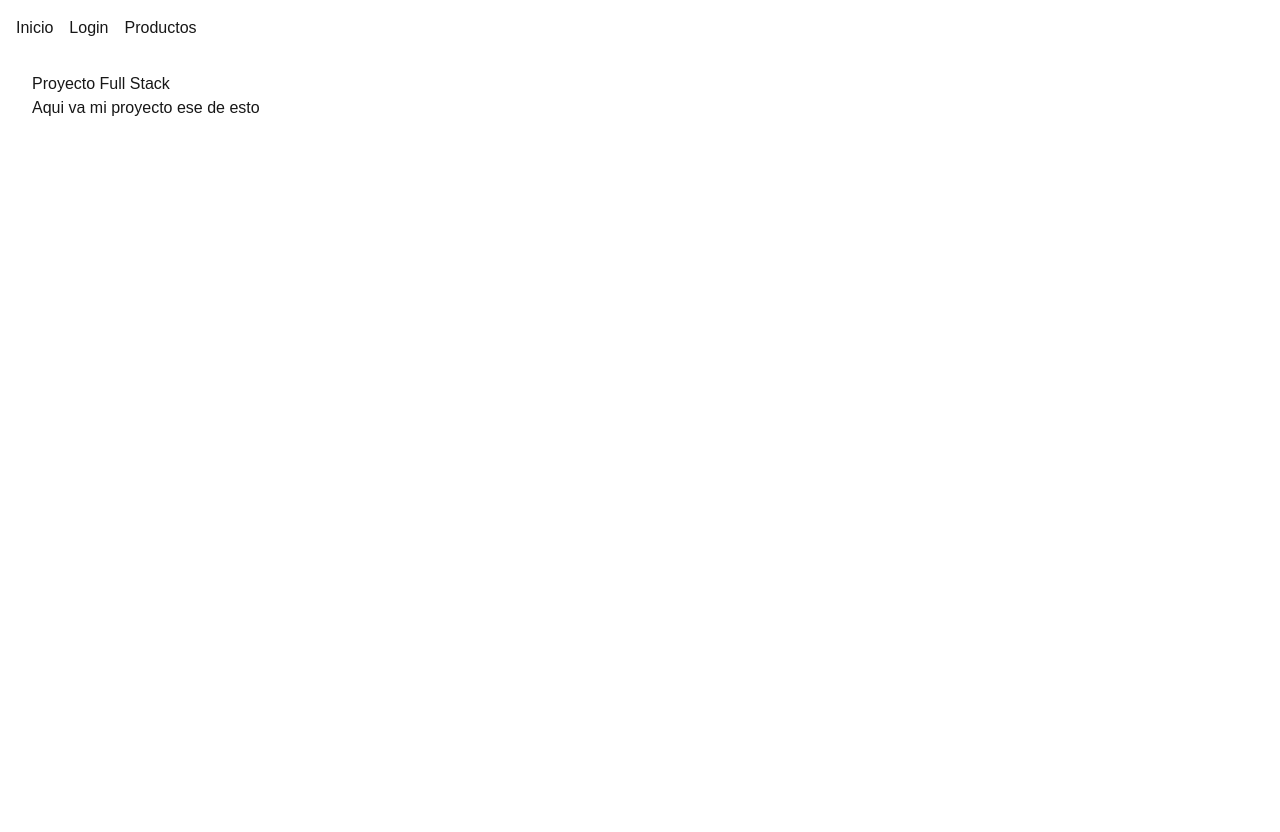
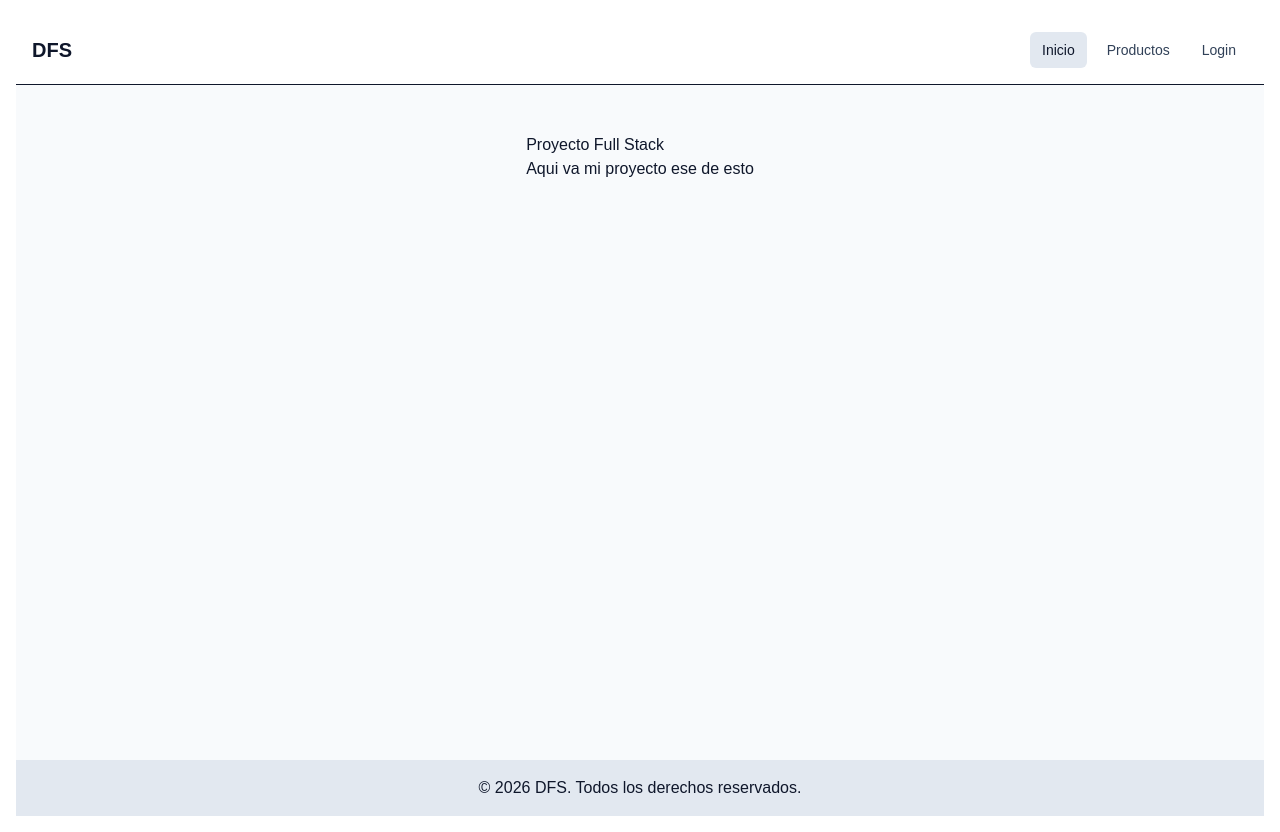
Before and after one commit to EPTecmi/dfs-front, a Next.js app: page / in a window 1280 px wide. Before the commit the page ends 800 px from the top, so only its background shows below. Built offline with nearby package versions, Linux system fonts and the light colour scheme.

Commit message:
Implement AppShell and Navbar components; add ProtectedLayout for route protection

```diff
--- /dev/null
+++ b/src/app/(protected)/layout.js
@@ -0,0 +1,9 @@
+import AuthGuard from "@/components/AuthGuard";
+
+export default function ProtectedLayout({ children }) {
+  return (
+    <AuthGuard>
+      {children}
+    </AuthGuard>
+  );
+}
--- a/src/app/layout.js
+++ b/src/app/layout.js
@@ -1,6 +1,6 @@
 import { Geist, Geist_Mono } from "next/font/google";
 import "./globals.css";
-import Link from 'next/link';
+import AppShell from "@/components/AppShell";
 
 const geistSans = Geist({
   variable: "--font-geist-sans",
@@ -13,8 +13,8 @@ const geistMono = Geist_Mono({
 });
 
 export const metadata = {
-  title: "Create Next App",
-  description: "Generated by create next app",
+  title: "DFS - Proyecto Full Stack",
+  description: "Proyecto de desarrollo full stack utilizando Next.js, Tailwind CSS. Este proyecto incluye funcionalidades de autenticación, gestión de productos y una interfaz de usuario moderna y responsiva.",
 };
 
 export default function RootLayout({ children }) {
@@ -23,14 +23,9 @@ export default function RootLayout({ children }) {
       <body
         className={`${geistSans.variable} ${geistMono.variable} antialiased p-4`}
       >
-        <nav className="mb-4">
-          <ul className="flex space-x-4">
-            <li><Link href="/">Inicio</Link></li>
-            <li><Link href="/login">Login</Link></li>
-            <li><Link href="/productos">Productos</Link></li>
-          </ul>
-        </nav>
-        {children}
+        <AppShell>
+          {children}
+        </AppShell>
       </body>
     </html>
   );
--- /dev/null
+++ b/src/components/AppShell.js
@@ -0,0 +1,15 @@
+import Navbar from "./Navbar";
+
+export default function AppShell({ children }) {
+  return (
+    <div className="min-h-screen flex flex-col bg-slate-50 text-slate-900">
+      <Navbar />
+      <main className="mx-auto max-w-5xl px-4 py-8">
+        {children}
+      </main>
+      <footer className="bg-slate-200 text-center py-4 mt-auto">
+        <p>&copy; 2026 DFS. Todos los derechos reservados.</p>
+      </footer>
+    </div>
+  );
+}
--- /dev/null
+++ b/src/components/Navbar.js
@@ -0,0 +1,53 @@
+'use client';
+import { clearToken, getToken } from '@/lib/auth';
+import Link from 'next/link';
+import { usePathname, useRouter } from 'next/navigation';
+
+
+function NavLink({ href, children }) {
+  const pathname = usePathname();
+  const isActive = pathname === href;
+  return (
+    <Link
+      href={href}
+      className={`px-3 py-2 rounded-md text-sm font-medium ${isActive ? 'bg-slate-200 text-slate-900' : 'text-slate-700 hover:bg-slate-100 hover:text-slate-900'}`}
+    >
+      {children}
+    </Link>
+  );
+}
+
+export default function Navbar() {
+  const router = useRouter();
+  const token = getToken();
+
+  const handleLogout = () => {
+    clearToken();
+    router.replace('/login');
+    router.refresh();
+  };
+
+  return (
+    <header className='border-b bg-white'>
+      <div className='container mx-auto flex items-center justify-between py-4 px-4'>
+        <Link href="/" className='text-xl font-bold text-slate-900'>DFS</Link>
+        <nav className='flex items-center gap-2'>
+          <NavLink href="/">Inicio</NavLink>
+          <NavLink href="/productos">Productos</NavLink>
+
+          {token ? (
+            <>
+              <NavLink href="/productos/nuevo">Crear Producto</NavLink>
+              <button onClick={handleLogout} className="px-3 py-2 rounded-md text-sm font-medium text-red-600 hover:bg-red-100 hover:text-red-900">
+                Logout
+              </button>
+            </>
+          ) : (
+            <NavLink href="/login">Login</NavLink>
+          )}
+
+        </nav>
+      </div>
+    </header>
+  );
+}
```
